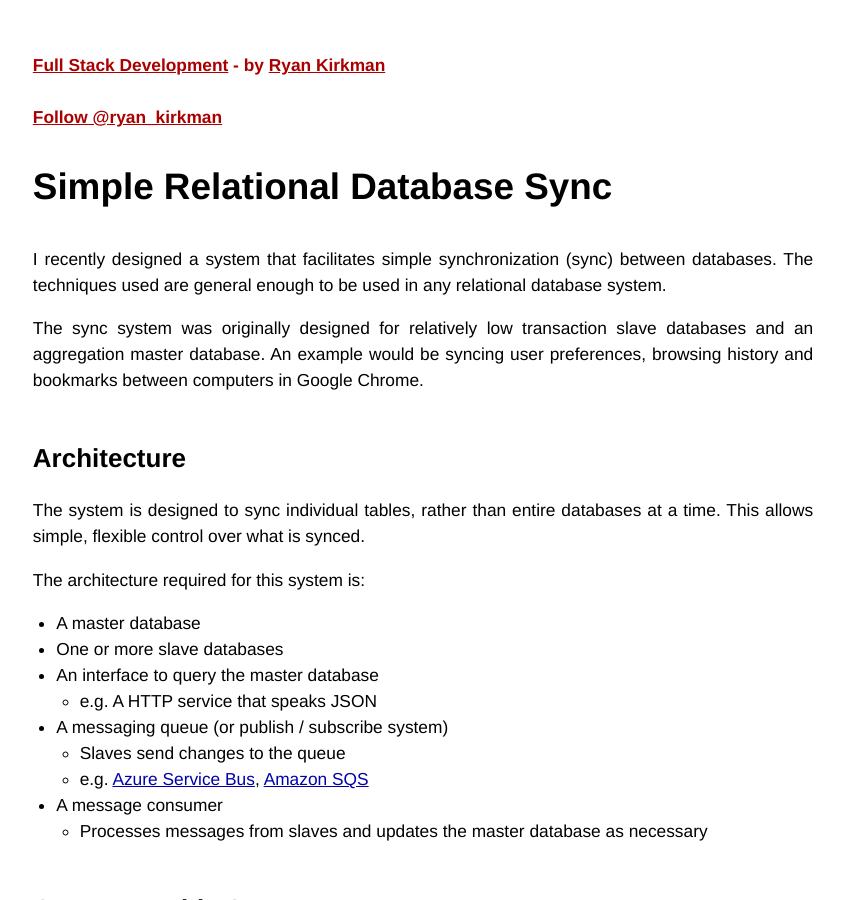
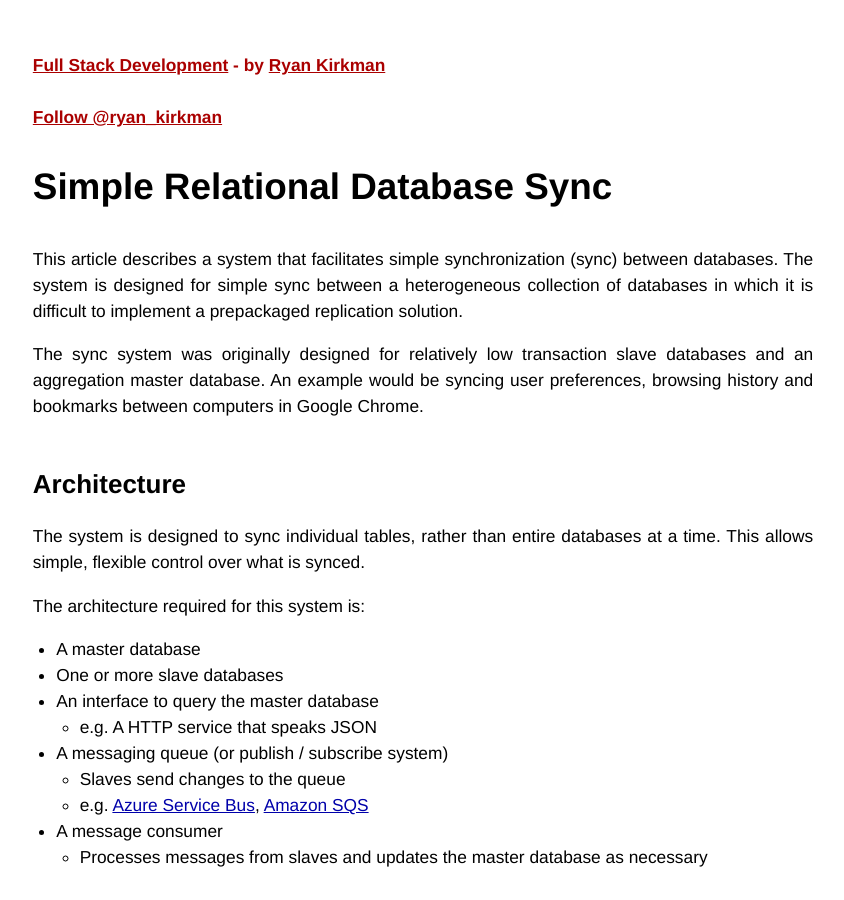
Before and after one commit to ryankirkman/ryankirkman.github.com, a Jekyll site: the page built from _posts/2013-02-03-simple-relational-database-sync.md, in a window 1280 px wide and 900 px high. Shown: the whole window, without its empty margins (217-1061 px from the left). Built offline with Jekyll 4.4.1, drawn with Linux system fonts in a browser that asks for light colours; Markdown is read by kramdown in place of the engine named in the settings; comment, search, counter and statistics services are not loaded.

Commit message:
Clarification of scope

```diff
--- a/_posts/2013-02-03-simple-relational-database-sync.md
+++ b/_posts/2013-02-03-simple-relational-database-sync.md
@@ -6,7 +6,7 @@ title: Simple Relational Database Synchronization
 Simple Relational Database Sync
 ===============================
 
-I recently designed a system that facilitates simple synchronization (sync) between databases. The techniques used are general enough to be used in any relational database system.
+This article describes a system that facilitates simple synchronization (sync) between databases. The system is designed for simple sync between a heterogeneous collection of databases in which it is difficult to implement a prepackaged replication solution.
 
 The sync system was originally designed for relatively low transaction slave databases and an aggregation master database. An example would be syncing user preferences, browsing history and bookmarks between computers in Google Chrome.
 
```
